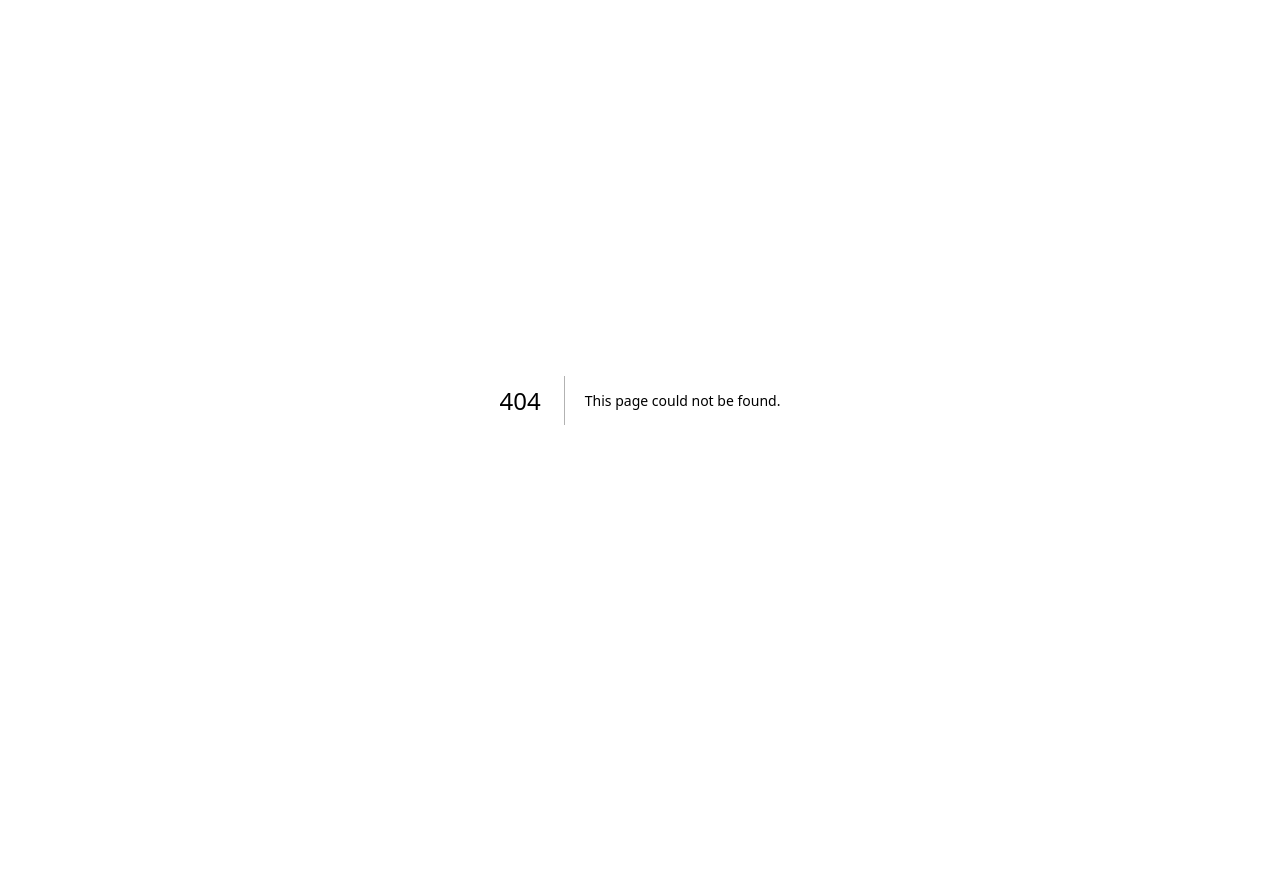
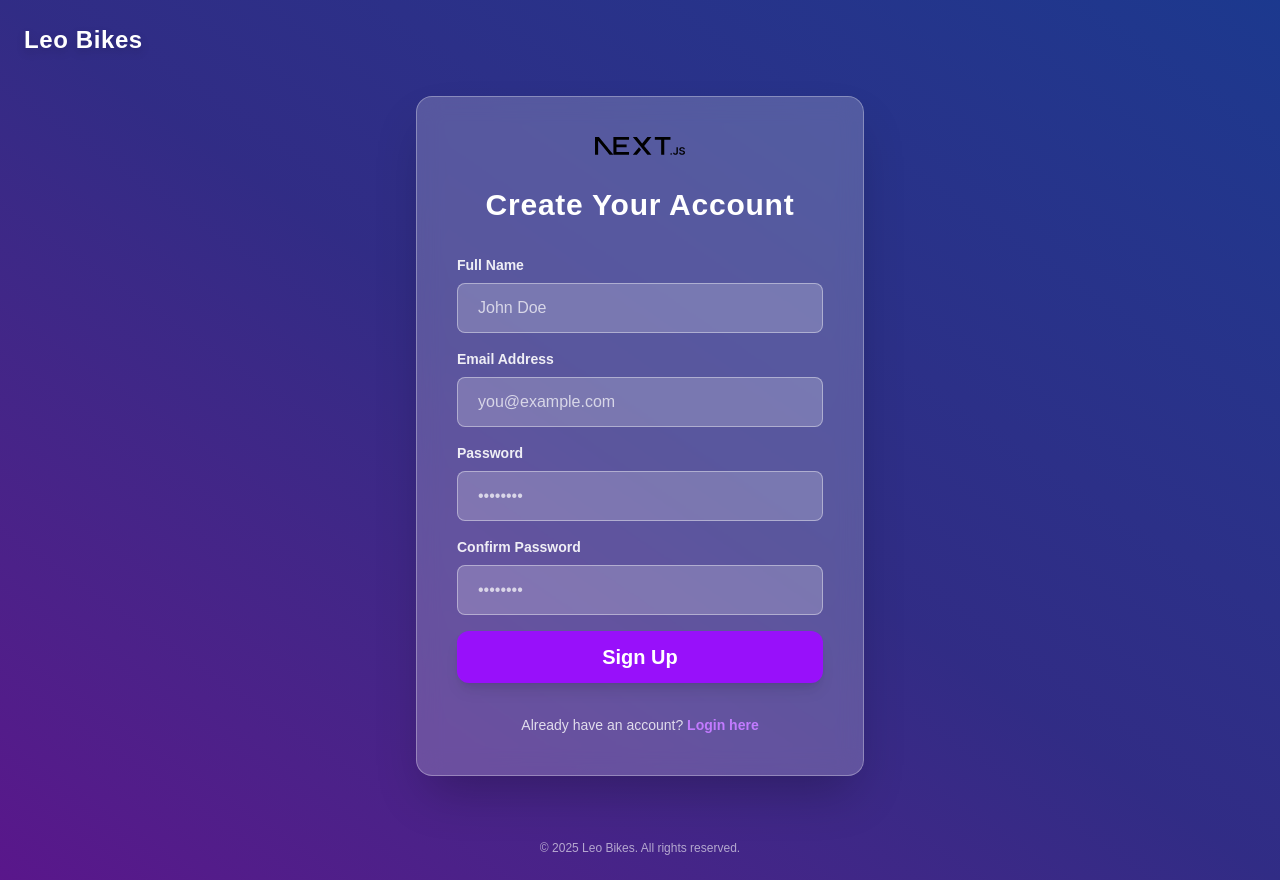
Before and after one commit to PromaticsChirag/my-next-app, a Next.js app: page /signup in a window 1280 px wide. Before the commit this address had no page. Before the commit the page ends 800 px from the top, so only its background shows below. Built offline with nearby package versions, Linux system fonts and the light colour scheme.

Commit message:
home page and signup page created

```diff
--- a/package.json
+++ b/package.json
@@ -9,9 +9,10 @@
     "lint": "next lint"
   },
   "dependencies": {
+    "framer-motion": "^12.16.0",
+    "next": "15.3.1",
     "react": "^19.0.0",
-    "react-dom": "^19.0.0",
-    "next": "15.3.1"
+    "react-dom": "^19.0.0"
   },
   "devDependencies": {
     "@tailwindcss/postcss": "^4",
--- /dev/null
+++ b/src/app/homepage/page.js
@@ -0,0 +1,86 @@
+"use client";
+
+import React from "react";
+import Image from "next/image";
+import Link from "next/link";
+import { motion } from "framer-motion"; // Make sure to install framer-motion
+
+export default function HomePage() {
+  const bikes = [
+    {
+      name: "Speedster 5000",
+      image: "/images/bike1.jpg",
+      description: "A super-fast road bike designed for high performance."
+    },
+    {
+      name: "TrailBlazer",
+      image: "/images/bike2.jpg",
+      description: "A rugged mountain bike built for the toughest trails."
+    },
+    {
+      name: "Urban Comet",
+      image: "/images/bike3.jpg",
+      description: "A sleek, electric bike perfect for city commuting."
+    }
+  ];
+
+  return (
+    <div className="min-h-screen bg-gradient-to-br from-[#0f172a] via-[#1e293b] to-[#334155] px-4 sm:px-8 py-10 text-white">
+      {/* Header */}
+      <header className="flex justify-between items-center mb-10">
+        <h1 className="text-3xl font-bold tracking-wide">🏍️ Leo Bikes</h1>
+        <Link href="/">
+          <button className="bg-blue-600 hover:bg-blue-700 px-4 py-2 rounded-md transition">
+            Logout
+          </button>
+        </Link>
+      </header>
+
+      {/* Hero Section */}
+      <motion.div
+        initial={{ opacity: 0, y: -20 }}
+        animate={{ opacity: 1, y: 0 }}
+        transition={{ duration: 0.8 }}
+        className="text-center mb-12"
+      >
+        <h2 className="text-4xl sm:text-5xl font-extrabold mb-4">
+          Discover the Ride of Your Dreams
+        </h2>
+        <p className="text-lg text-white/70 max-w-2xl mx-auto">
+          Explore our top-rated bikes designed for every adventure—whether you're a speed enthusiast, trail explorer, or city commuter.
+        </p>
+      </motion.div>
+
+      {/* Bike Cards */}
+      <div className="grid grid-cols-1 md:grid-cols-3 gap-8">
+        {bikes.map((bike, index) => (
+          <motion.div
+            key={index}
+            whileHover={{ scale: 1.05 }}
+            className="bg-white/10 backdrop-blur-md border border-white/20 rounded-lg overflow-hidden shadow-lg hover:shadow-xl transition"
+          >
+            <Image
+              src={bike.image}
+              alt={bike.name}
+              width={400}
+              height={250}
+              className="object-cover w-full h-56"
+            />
+            <div className="p-4">
+              <h3 className="text-xl font-semibold mb-2">{bike.name}</h3>
+              <p className="text-white/70">{bike.description}</p>
+              <Link href={`/bikes/${index}`} className="inline-block mt-4 text-blue-400 hover:underline">
+                Learn More →
+              </Link>
+            </div>
+          </motion.div>
+        ))}
+      </div>
+
+      {/* Footer */}
+      <footer className="text-white/60 text-xs text-center mt-16">
+        &copy; {new Date().getFullYear()} Leo Bikes. All rights reserved.
+      </footer>
+    </div>
+  );
+}
--- a/src/app/page.js
+++ b/src/app/page.js
@@ -1,8 +1,11 @@
 "use client";
 
 import Image from "next/image";
+import Link from "next/link";
+import { useRouter } from "next/navigation";
 
 export default function Home() {
+  const router = useRouter();
   return (
     <div className="flex flex-col items-center justify-center min-h-screen bg-gradient-to-tr from-[#0f172a] via-[#1e293b] to-[#334155] px-4 sm:px-6">
       {/* Header */}
@@ -31,34 +34,41 @@ export default function Home() {
           onSubmit={async (e) => {
             e.preventDefault();
             const email = e.target.email.value;
-          const name = email.split("@")[0]; // or ask for a name input if needed
+            console.log("Email:", email);
+            const password = e.target.password.value;
+            console.log("Password:", password);
 
             try {
-            const res = await fetch("http://localhost:5000/user/createUser", {
-              method: "POST",
+              const query = new URLSearchParams({ email, password }).toString();
+              const res = await fetch(
+                `http://localhost:5000/user/getUsers?${query}`,
+                {
+                  method: "GET",
                   headers: {
-                "Content-Type": "application/json",
-                Authorization: "Bearer YOUR_ACCESS_TOKEN"
+                    Authorization: `Bearer ${process.env.NEXT_PUBLIC_YOUR_ACCESS_TOKEN}`,
                   },
-              body: JSON.stringify({ name, email }),
-            });
+                }
+              );
 
               const data = await res.json();
 
-            if (res.ok) {
-              alert("✅ " + data.message || "User created successfully!");
+              if (data.code === 200) {
+                router.push("/homepage");
+                // alert("✅ " + (data.message || "Logged in successfully!"));
               } else {
-              alert("❌ " + data.message || "Something went wrong!");
+                alert("❌ " + (data.message || "Something went wrong!"));
               }
             } catch (error) {
               console.error("API call error:", error);
               alert("Something went wrong. Try again later.");
             }
           }}
-
         >
           <div>
-            <label htmlFor="email" className="block text-sm text-white/80 mb-1">
+            <label
+              htmlFor="email"
+              className="block text-sm text-white/80 mb-1"
+            >
               Email
             </label>
             <input
@@ -72,7 +82,10 @@ export default function Home() {
           </div>
 
           <div>
-            <label htmlFor="password" className="block text-sm text-white/80 mb-1">
+            <label
+              htmlFor="password"
+              className="block text-sm text-white/80 mb-1"
+            >
               Password
             </label>
             <input
@@ -95,9 +108,9 @@ export default function Home() {
 
         <p className="text-sm text-center text-white/70 mt-6">
           Don’t have an account?{" "}
-          <a href="#" className="text-blue-400 hover:underline">
+          <Link href="/signup" className="text-blue-400 hover:underline">
             Sign up
-          </a>
+          </Link>
         </p>
       </div>
 
--- /dev/null
+++ b/src/app/signup/page.js
@@ -0,0 +1,148 @@
+"use client";
+
+import Image from "next/image";
+import Link from "next/link";
+import { useRouter } from "next/navigation";
+
+export default function SignUp() {
+    const router = useRouter();
+  return (
+    <div className="flex flex-col items-center justify-center min-h-screen bg-gradient-to-tr from-purple-900 via-indigo-900 to-blue-900 px-4 sm:px-6">
+      {/* Header */}
+      <header className="absolute top-0 left-0 w-full p-6 text-white text-2xl font-extrabold tracking-wide drop-shadow-lg">
+        Leo Bikes
+      </header>
+
+      {/* Signup Card */}
+      <div className="w-full max-w-md bg-white/20 backdrop-blur-md rounded-2xl border border-white/30 p-10 shadow-2xl text-white mt-24">
+        <div className="flex justify-center mb-8">
+          <Image
+            src="/next.svg"
+            alt="Leo Bikes Logo"
+            width={90}
+            height={90}
+            className="dark:invert"
+          />
+        </div>
+
+        <h2 className="text-3xl font-extrabold text-center mb-8 tracking-wide">
+          Create Your Account
+        </h2>
+
+         <form
+          className="space-y-4"
+          onSubmit={async (e) => {
+            e.preventDefault();
+            const email = e.target.email.value;
+            const password = e.target.password.value;
+            const name = e.target.name.value;
+            try {
+              const res = await fetch(
+                `http://localhost:5000/user/createUser`,
+                {
+                  method: "POST",
+                  headers: {
+                    "Content-Type": "application/json",
+                  },
+                  body: JSON.stringify({ name, email, password }),
+                }
+              );
+
+              const data = await res.json();
+              console.log(
+                "API response:",
+                process.env.NEXT_PUBLIC_YOUR_ACCESS_TOKEN,
+                data
+              );
+
+              if (res.ok) {
+                // alert("✅ " + (data.message || "Account Created Successfully!"));
+                router.push("/");
+              } else {
+                alert("❌ " + (data.message || "Something went wrong!"));
+              }
+            } catch (error) {
+              console.error("API call error:", error);
+              alert("Something went wrong. Try again later.");
+            }
+          }}
+        >
+          <div>
+            <label htmlFor="name" className="block text-sm text-white/90 mb-2 font-semibold">
+              Full Name
+            </label>
+            <input
+              id="name"
+              name="name"
+              type="text"
+              required
+              placeholder="John Doe"
+              className="w-full px-5 py-3 rounded-lg bg-white/20 border border-white/40 focus:outline-none focus:ring-4 focus:ring-purple-500 placeholder-white/70 text-white transition"
+            />
+          </div>
+
+          <div>
+            <label htmlFor="email" className="block text-sm text-white/90 mb-2 font-semibold">
+              Email Address
+            </label>
+            <input
+              id="email"
+              name="email"
+              type="email"
+              required
+              placeholder="you@example.com"
+              className="w-full px-5 py-3 rounded-lg bg-white/20 border border-white/40 focus:outline-none focus:ring-4 focus:ring-purple-500 placeholder-white/70 text-white transition"
+            />
+          </div>
+
+          <div>
+            <label htmlFor="password" className="block text-sm text-white/90 mb-2 font-semibold">
+              Password
+            </label>
+            <input
+              id="password"
+              name="password"
+              type="password"
+              required
+              placeholder="••••••••"
+              className="w-full px-5 py-3 rounded-lg bg-white/20 border border-white/40 focus:outline-none focus:ring-4 focus:ring-purple-500 placeholder-white/70 text-white transition"
+            />
+          </div>
+
+          <div>
+            <label htmlFor="confirmPassword" className="block text-sm text-white/90 mb-2 font-semibold">
+              Confirm Password
+            </label>
+            <input
+              id="confirmPassword"
+              name="confirmPassword"
+              type="password"
+              required
+              placeholder="••••••••"
+              className="w-full px-5 py-3 rounded-lg bg-white/20 border border-white/40 focus:outline-none focus:ring-4 focus:ring-purple-500 placeholder-white/70 text-white transition"
+            />
+          </div>
+
+          <button
+            type="submit"
+            className="w-full py-3 bg-purple-600 hover:bg-purple-700 rounded-xl text-xl font-bold transition shadow-lg"
+          >
+            Sign Up
+          </button>
+        </form>
+
+        <p className="text-center text-white/80 mt-8 text-sm">
+          Already have an account?{" "}
+          <Link href="/" className="text-purple-400 font-semibold hover:underline">
+            Login here
+          </Link>
+        </p>
+      </div>
+
+      {/* Footer */}
+      <footer className="text-white/60 text-xs text-center mt-16 mb-6">
+        &copy; {new Date().getFullYear()} Leo Bikes. All rights reserved.
+      </footer>
+    </div>
+  );
+}
```
Also changed, not shown: 1 other file (tests, documents, lock files or other folders). Lines whose indentation alone changed are shown as unchanged.
